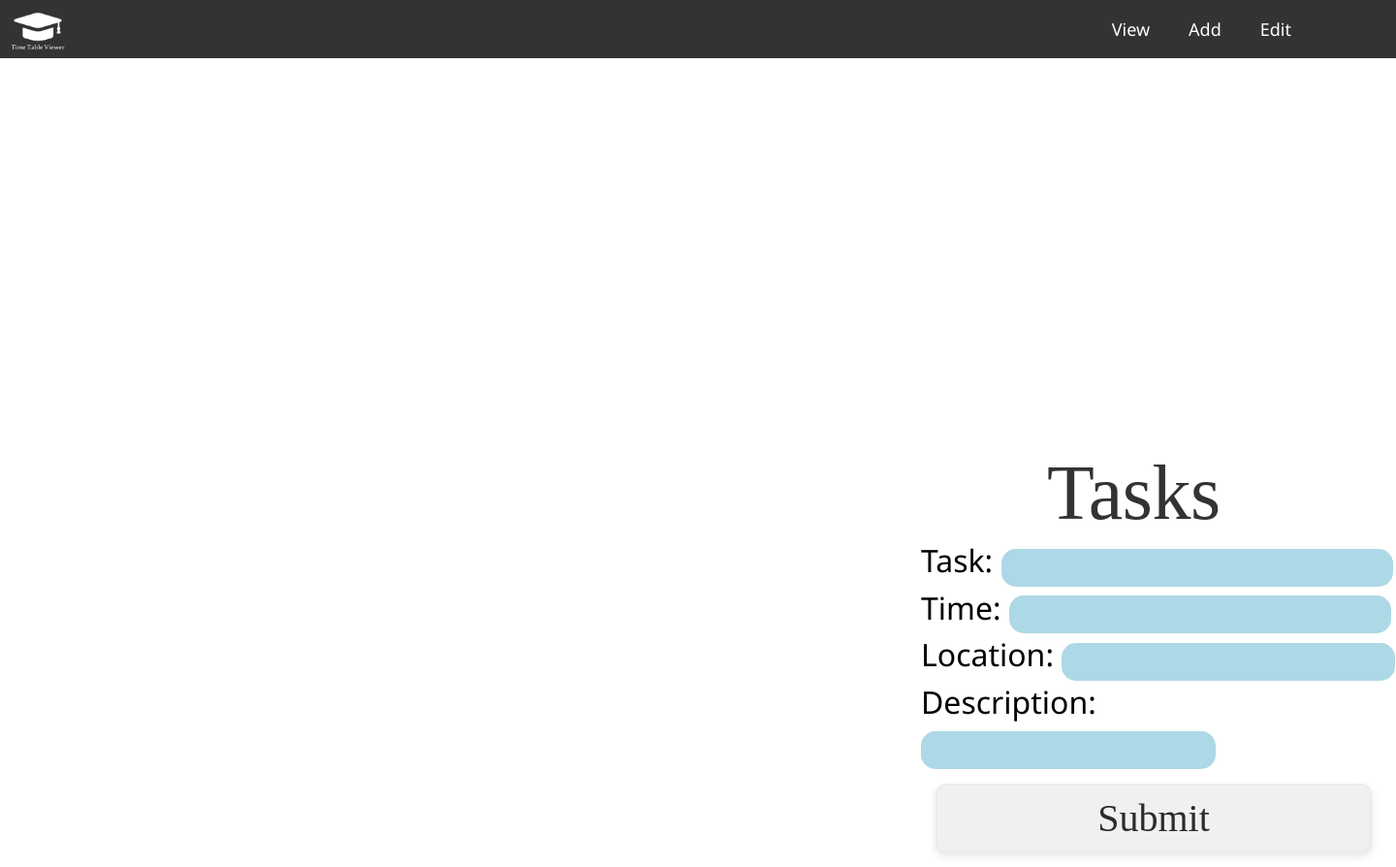
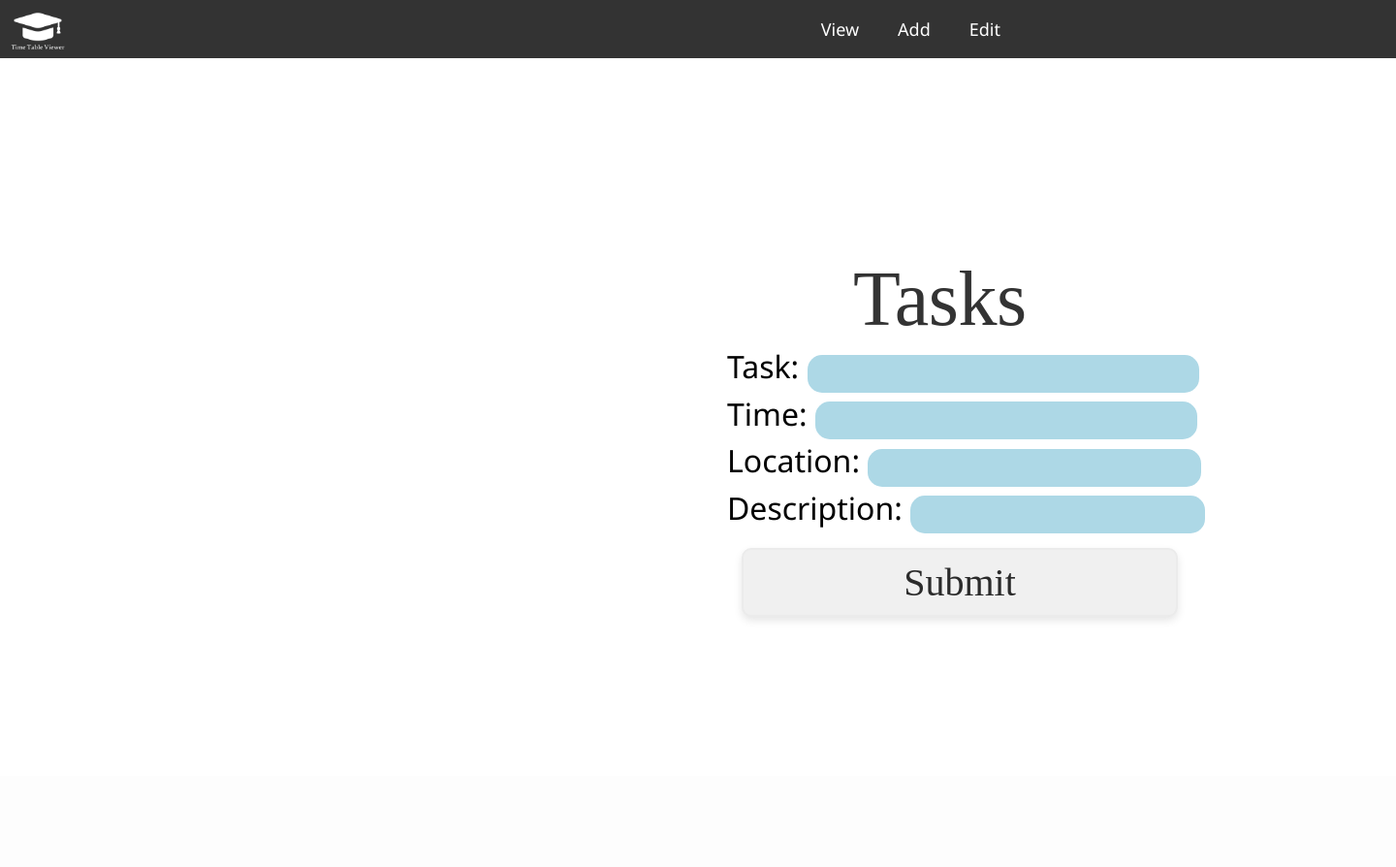
Before and after one commit to jm-888/TimeTableViewer, a Flask app: page /add_timetable in a window 1440 px wide. Shown: the whole page at 97% size. After the commit the page ends 639 px from the top, so only its background shows below. Run offline with Flask 3, Linux system fonts and the light colour scheme; data that the repository does not hold is empty.

Commit message:
DTP period

```diff
--- a/app.py
+++ b/app.py
@@ -115,7 +115,7 @@ def delete_timetable(id):
     conn.commit()
     conn.close()
     flash('Task deleted successfully!')
-    return redirect(url_for('view_timetable'))
+    return redirect(url_for('index'))
 
 
 # main driver function #MAKE SURE THIS STAYS AT THE BOTTOM AT ALL TIMES
--- a/static/style.css
+++ b/static/style.css
@@ -49,7 +49,7 @@
 .logo {
   margin-top: 5px ;
   height: 50px; /* Adjust logo height */
-  margin-right: 1050px; /* Space between logo and nav items */
+  margin-right: 750px; /* Space between logo and nav items 1050px for desktop at home and 750px for school */
   float: left;
 }
 
@@ -118,11 +118,11 @@ input[type="text"]:focus {
     .form {
       justify-content: center;
       font-size: xx-large;
-      padding-left: 950px;
+      padding-left: 750px;  /* 950px for home, 750px for school*/
       position: relative;
       margin: 0 auto;
       display: block;
-      padding-top: 400px;
+      padding-top: 200px; /* 400px for home, 200px for school */
       font-family: 'Segoe UI', Tahoma, Geneva, Verdana, sans-serif;
       block-size: 100px;
     }
--- a/templates/add_timetable.html
+++ b/templates/add_timetable.html
@@ -4,6 +4,7 @@
 <head>
     <!--This is how we link to our CSS file in our static folder-->
     <link rel="stylesheet" href="{{ url_for('static', filename='style.css') }}">
+    <meta name="viewport" content="width=device-width, initial-scale=1.0">
 </head>
 
 <body>
--- a/templates/edit_timetable.html
+++ b/templates/edit_timetable.html
@@ -4,6 +4,7 @@
 <head>
     <!--This is how we link to our CSS file in our static folder-->
     <link rel="stylesheet" href="{{ url_for('static', filename='style.css') }}">
+    <meta name="viewport" content="width=device-width, initial-scale=1.0">
 </head>
 
 <body>
--- a/templates/index.html
+++ b/templates/index.html
@@ -5,6 +5,7 @@
 <head>
     <!--This is how we link to our CSS file in our static folder-->
     <link rel="stylesheet" href="{{ url_for('static', filename='style.css') }}">
+    <meta name="viewport" content="width=device-width, initial-scale=1.0">
 </head>
 
 <body>
@@ -13,6 +14,7 @@
         <li class="navitem"><a href="{{ url_for('index') }}">View</a></li>
         <li class="navitem"><a href="{{ url_for('add_timetable') }}">Add</a></li>
         <li class="navitem"><a href="{{ url_for('view_timetable') }}">Edit</a></li>
+
     </ul>
     {% block body %}
     <div class="form-container"> <!-- Container for styling -->
--- a/templates/view_timetable.html
+++ b/templates/view_timetable.html
@@ -4,6 +4,7 @@
 <head>
     <!--This is how we link to our CSS file in our static folder-->
     <link rel="stylesheet" href="{{ url_for('static', filename='style.css') }}">
+    <meta name="viewport" content="width=device-width, initial-scale=1.0">
 </head>
 
 <body>
```
Also changed, not shown: TimeTable.db.
